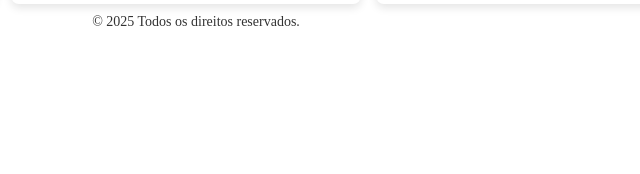
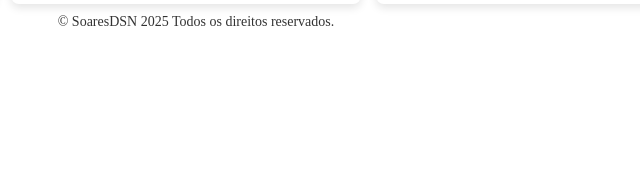
Before and after one commit to soarsqz/soaresdsn, a plain HTML site: page index.html in a window 1280 px wide. Shown: the part 467-641 px from the top of the page, 454-1094 px from the left. Drawn offline with Linux system fonts and the light colour scheme.

Commit message:
Update index.html

```diff
--- a/index.html
+++ b/index.html
@@ -156,7 +156,7 @@
 </head>
 <body>
 <div class="footer">
-&copy; 2025 Todos os direitos reservados.
+&copy; SoaresDSN 2025 Todos os direitos reservados.
 </div>
 </body>
 </html>
```
